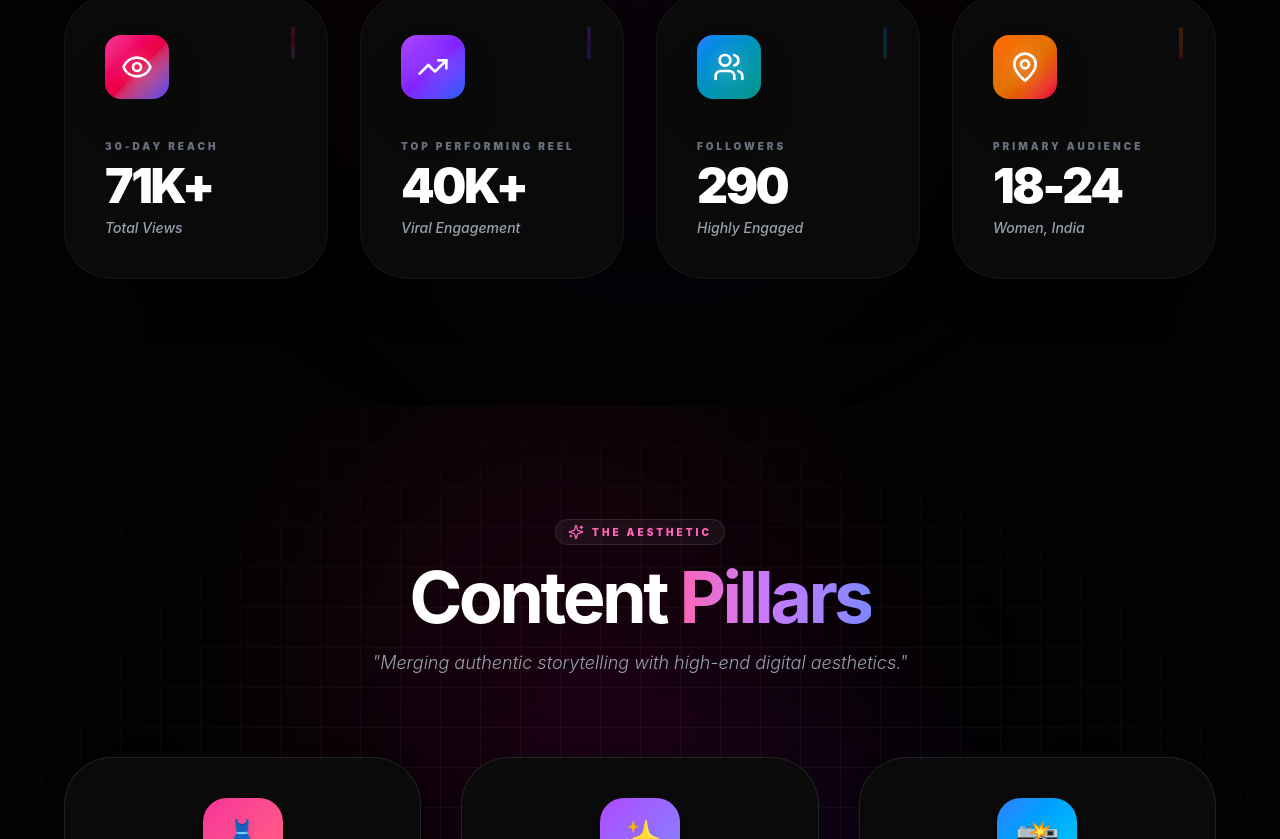
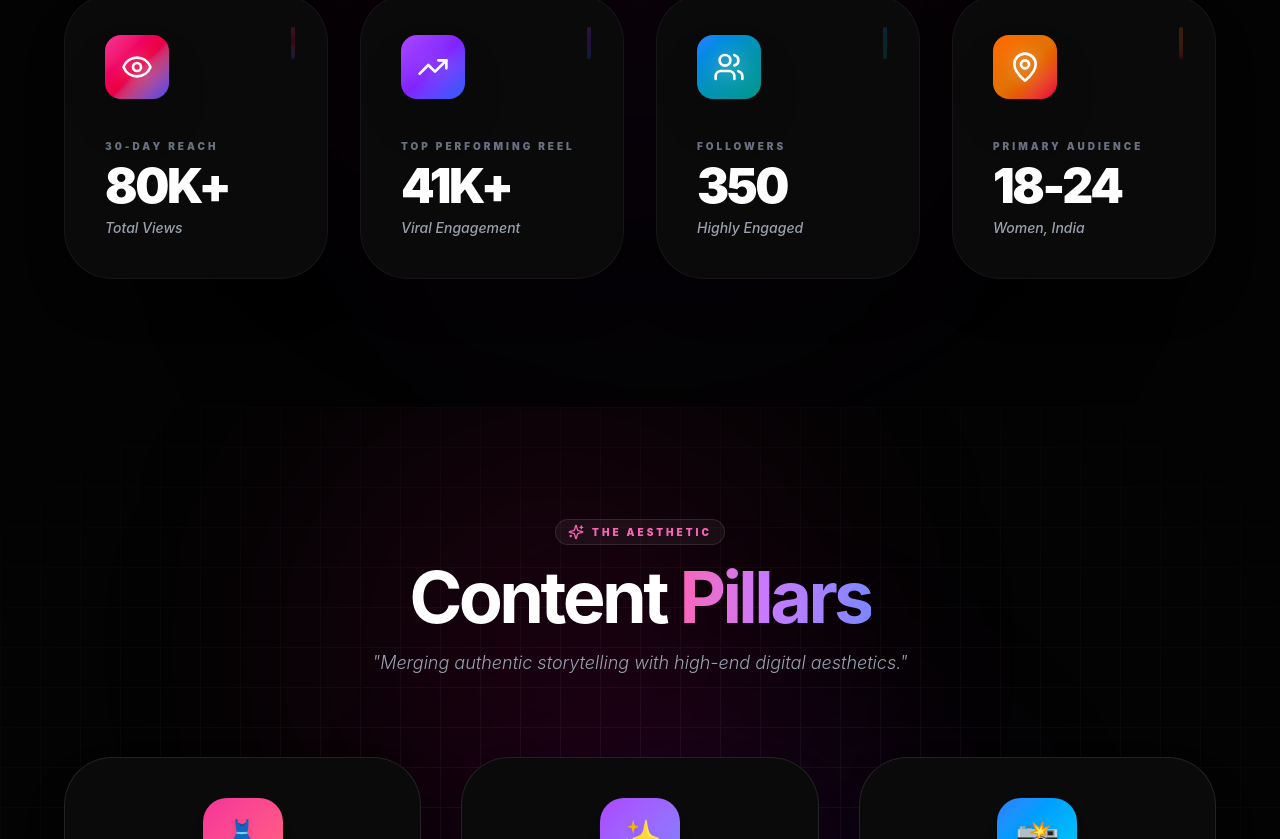
Before and after one commit to Hrit2006/creator-portfolio, a React (Vite) app: page / in a window 1280 px wide. Shown: the part 2361-3200 px from the top of the page. Built offline with nearby package versions, Linux system fonts and the light colour scheme.

Commit message:
Initial portfolio build

```diff
--- a/src/app/components/AnalyticsSection.tsx
+++ b/src/app/components/AnalyticsSection.tsx
@@ -5,7 +5,7 @@ export function AnalyticsSection() {
     {
       icon: Eye,
       label: '30-Day Reach',
-      value: '71K+',
+      value: '80K+',
       subtitle: 'Total Views',
       color: 'from-pink-500 via-rose-600 to-indigo-600',
       glowColor: 'group-hover:shadow-[0_0_50px_-10px_rgba(236,72,153,0.3)]',
@@ -14,7 +14,7 @@ export function AnalyticsSection() {
     {
       icon: TrendingUp,
       label: 'Top Performing Reel',
-      value: '40K+',
+      value: '41K+',
       subtitle: 'Viral Engagement',
       color: 'from-purple-500 via-violet-600 to-blue-600',
       glowColor: 'group-hover:shadow-[0_0_50px_-10px_rgba(168,85,247,0.3)]',
@@ -23,7 +23,7 @@ export function AnalyticsSection() {
     {
       icon: Users,
       label: 'Followers',
-      value: '290',
+      value: '350',
       subtitle: 'Highly Engaged',
       color: 'from-blue-500 via-cyan-600 to-teal-600',
       glowColor: 'group-hover:shadow-[0_0_50px_-10px_rgba(59,130,246,0.3)]',
--- a/src/app/components/TopContentSection.tsx
+++ b/src/app/components/TopContentSection.tsx
@@ -18,7 +18,7 @@ export function TopContentSection({ image1, image2 }: TopContentSectionProps) {
     },
     {
       image: image2,
-      views: '10K',
+      views: '12K',
       title: 'Red Outfit Aesthetic',
       insight: 'High-production fashion visuals driving premium brand engagement.',
       category: 'Lifestyle',
```
